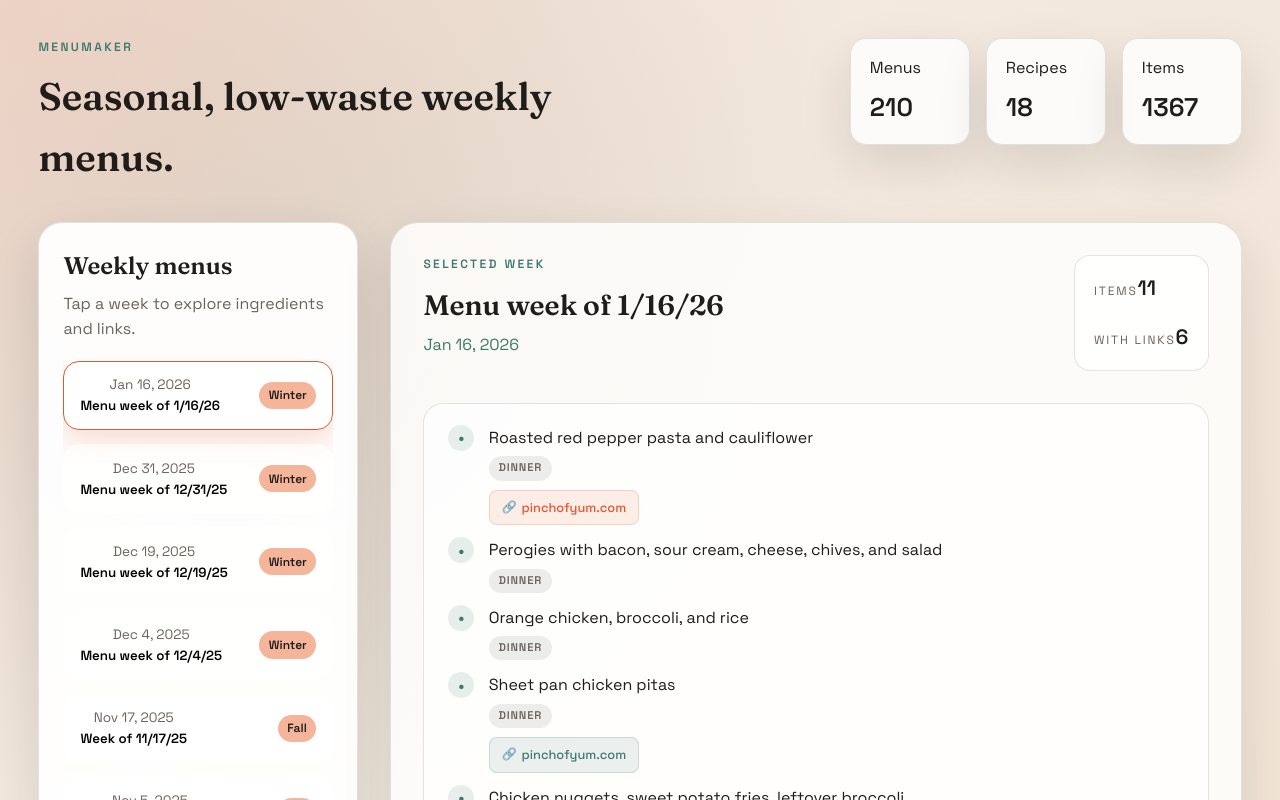
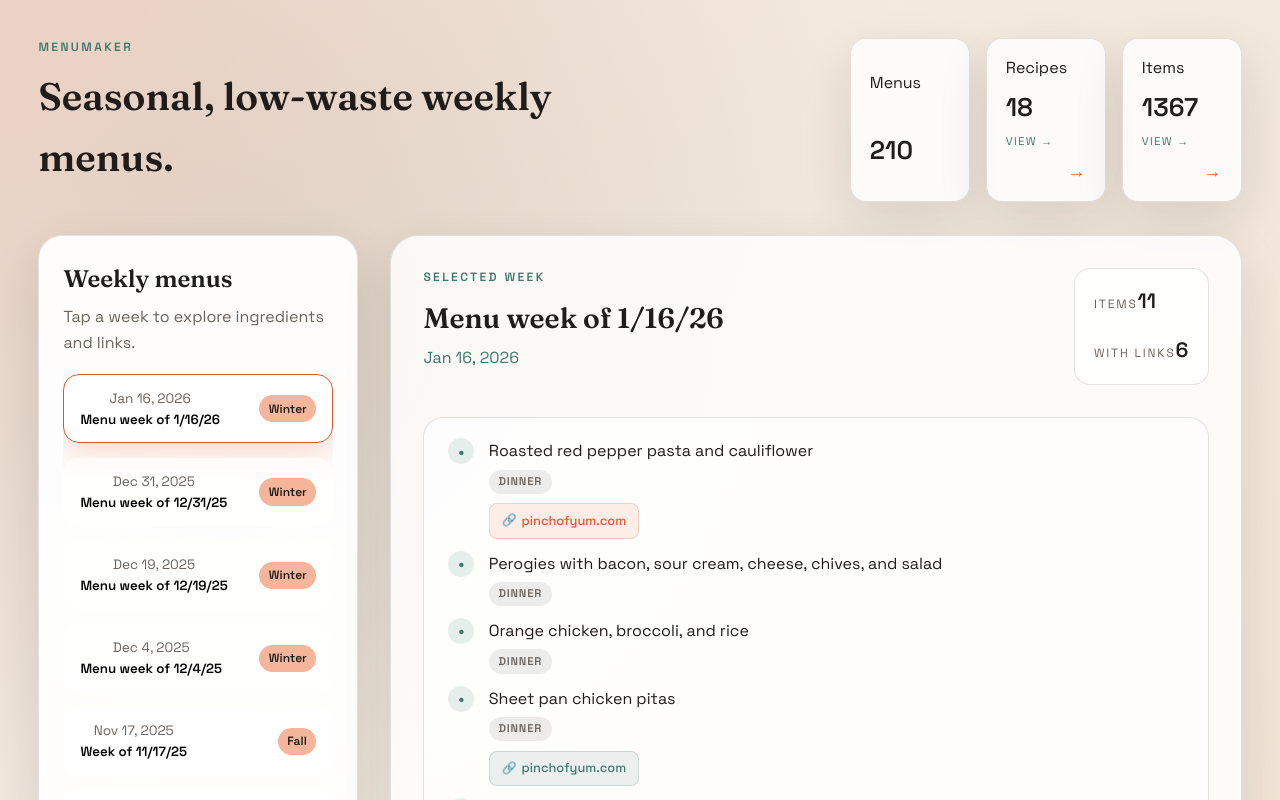
Before and after one commit to seanbartz/MenuMaker, a React app in the folder app/: page / in a window 1280 px wide. Shown: the top 800 px of the page. Built offline with nearby package versions, Linux system fonts and the light colour scheme; the HTML template or start-up script is replaced by a standard one.

Commit message:
Make header cards more obviously clickable

```diff
--- a/app/src/App.css
+++ b/app/src/App.css
@@ -57,6 +57,20 @@
   box-shadow: 0 8px 24px rgba(228, 87, 46, 0.15);
 }
 
+.meta-card.clickable::after {
+  content: '→';
+  font-size: 1.1rem;
+  color: var(--accent);
+  justify-self: end;
+}
+
+.meta-action {
+  font-size: 0.7rem;
+  text-transform: uppercase;
+  letter-spacing: 0.12em;
+  color: var(--accent-2);
+}
+
 .meta-card strong {
   font-size: 1.6rem;
   color: var(--ink);
@@ -87,6 +101,7 @@
   color: var(--ink);
   margin-bottom: 0.35rem;
 }
+
 
 .menu-list ul {
   list-style: none;
--- a/app/src/App.tsx
+++ b/app/src/App.tsx
@@ -191,10 +191,12 @@ function App() {
               <div className="meta-card clickable" onClick={() => setCurrentPage('recipes')}>
                 <span>Recipes</span>
                 <strong>{recipes.length}</strong>
+                <span className="meta-action">View →</span>
               </div>
               <div className="meta-card clickable" onClick={() => setCurrentPage('items')}>
                 <span>Items</span>
                 <strong>{menuItems.length}</strong>
+                <span className="meta-action">View →</span>
               </div>
             </div>
           </header>
```
